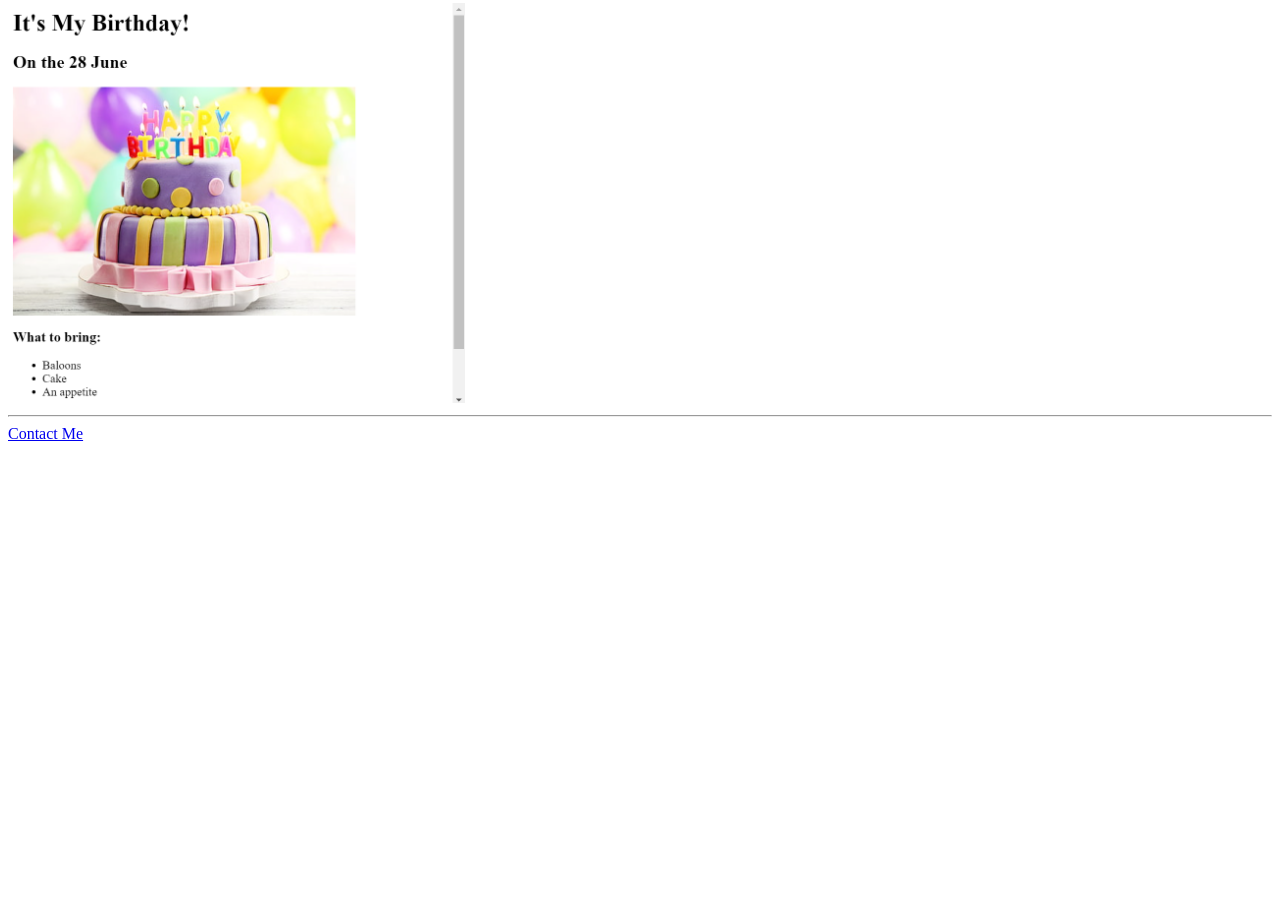
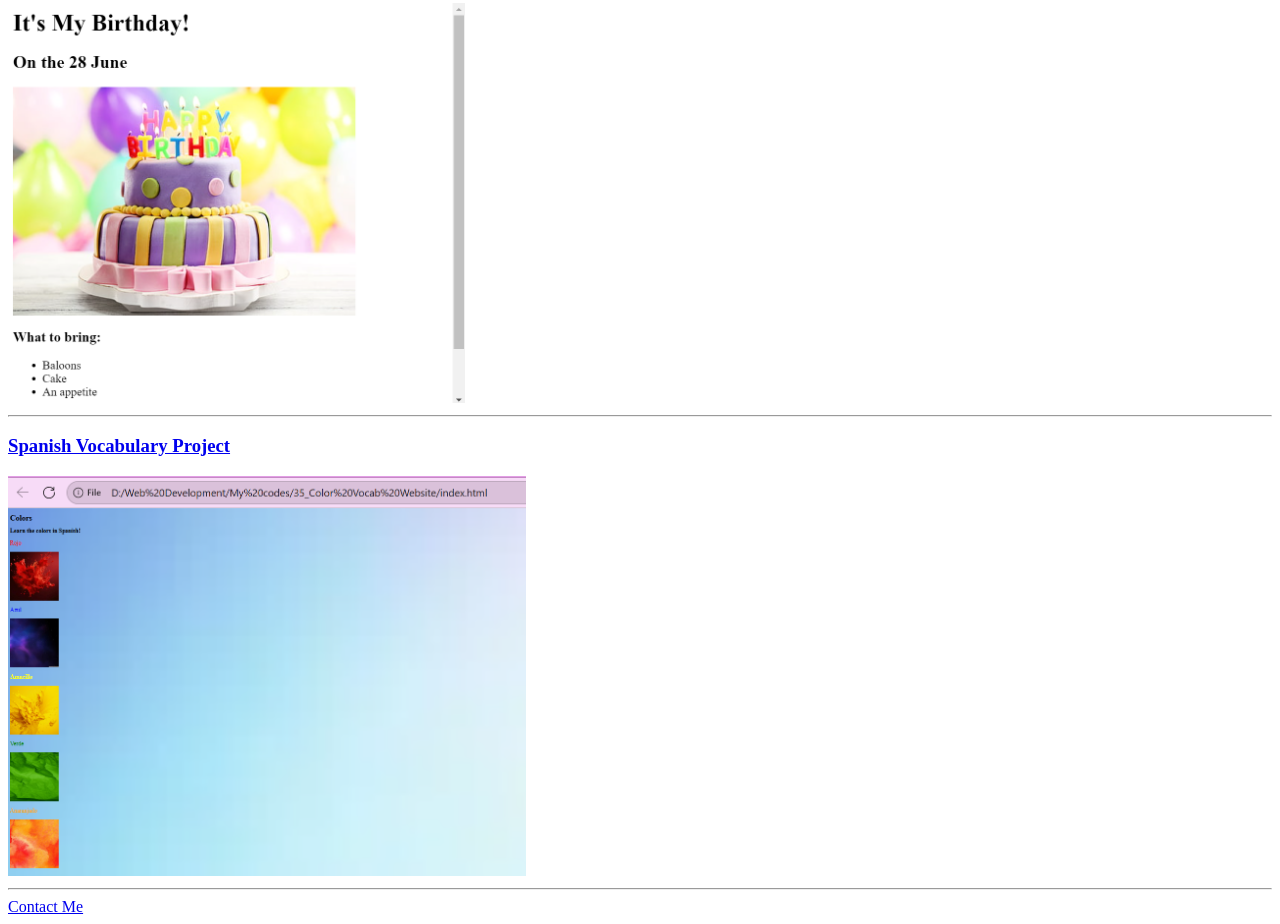
Before and after one commit to Kiran28-04/html-portfolio, a plain HTML site: page index.html in a window 1280 px wide. Shown: the part 659-1583 px from the top of the page. Before the commit the page ends 1110 px from the top, so only its background shows below. Drawn offline with Linux system fonts and the light colour scheme.

Commit message:
Update index.html

```diff
--- a/index.html
+++ b/index.html
@@ -10,12 +10,22 @@
     <h1>Kiran Kashid's Portfolio</h1>
     <h2>I am a Web Developer</h2>
     <hr />
+
+    <!-- Movie Ranking Project -->
     <h3><a href="Public/Movieranking_project_index.html">Movie Ranking Project</a></h3>
     <img src="assets/images/movie-ranking.png" height="400" alt="Screenshot of Movieranking_project" />
     <hr />
+
+    <!-- Birthday Invite Project -->
     <h3><a href="Public/Birthdayinvitation_project_index.html">Birthday Invite Project</a></h3>
     <img src="assets/images/birtday-invite.png" height="400" alt="Screenshot of Birthdayinvitation_project" />
     <hr />
+
+    <!-- Spanish Vocabulary Project -->
+    <h3><a href="Public/Spanish_Vocabulary/index.html">Spanish Vocabulary Project</a></h3>
+    <img src="assets/images/spanish-vocabulary.png" height="400" alt="Screenshot of Spanish Vocabulary Project" />
+    <hr />
+
     <a href="Public/contactMe.html">Contact Me</a>
 
 </body>
```
